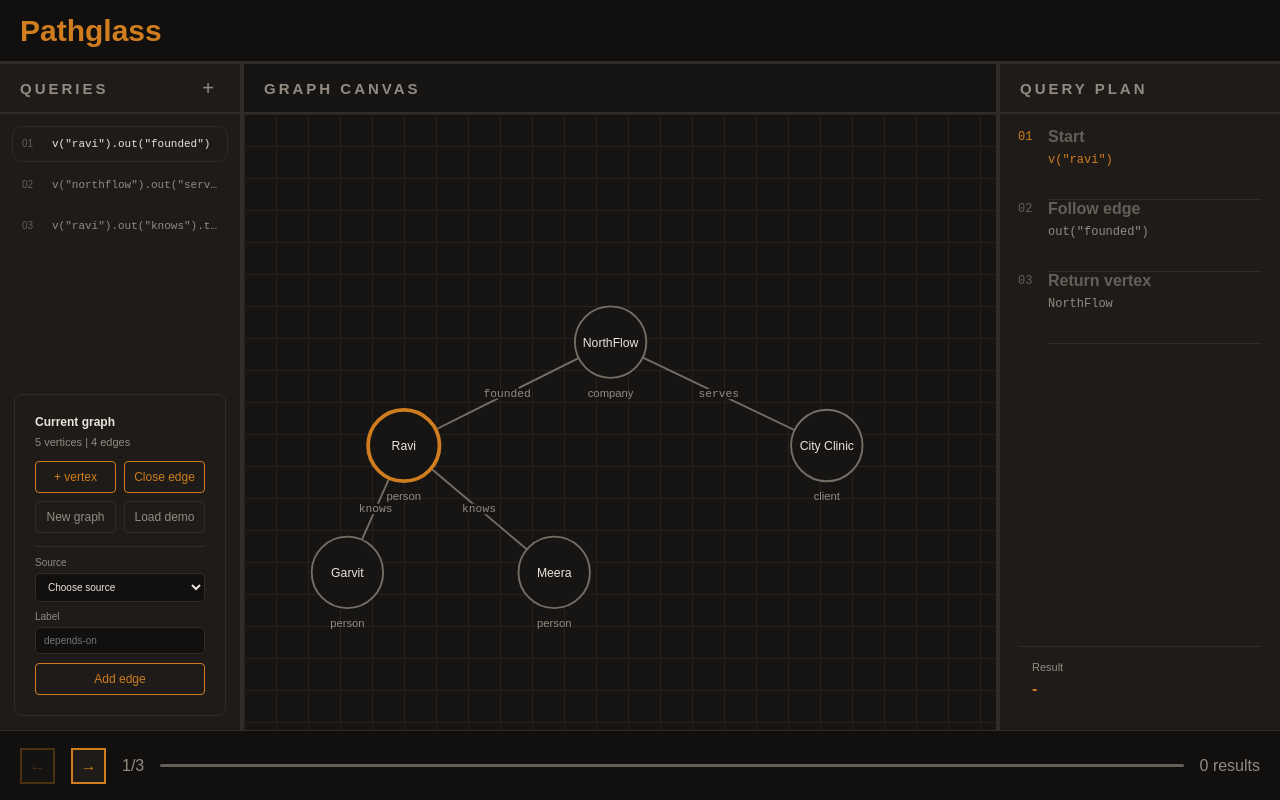
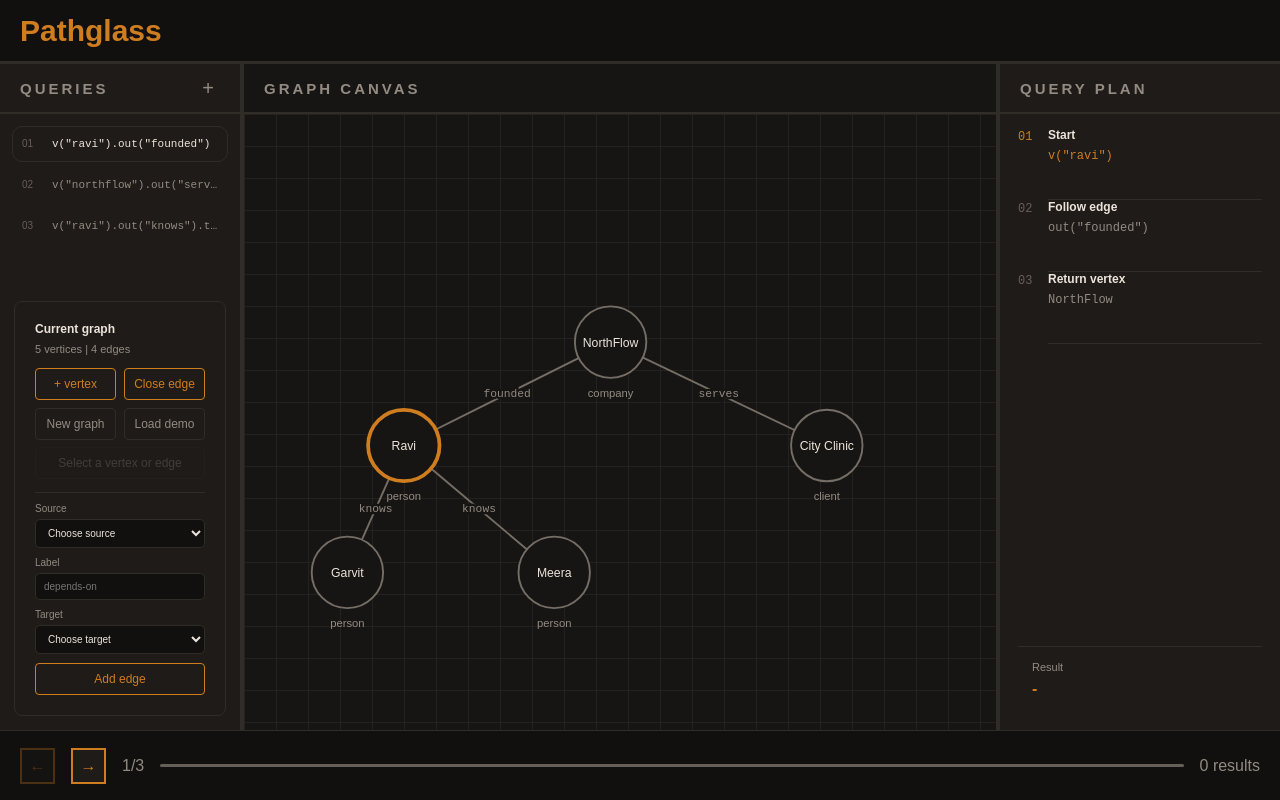
Before and after one commit to ravisharma-09/Pathglass, a React (Vite) app in the folder app/: page / in a window 1280 px wide. Both pictures are taken after a click on the button "+ edge". Built offline with nearby package versions, Linux system fonts and the light colour scheme.

Commit message:
added graph item deletion

```diff
--- a/app/src/App.css
+++ b/app/src/App.css
@@ -41,6 +41,10 @@ main > header{
   text-transform: uppercase;
 
 
+}
+.from-error{
+  color:var(--orange);
+  font-size: 12px;
 }
 
 .workspace .graph {
@@ -233,7 +237,7 @@ main > footer button:hover{
   color: var(--muted);
   font-size: 12px;
 }
-.workspace >aside :last-child li strong {
+.workspace > aside:last-child li strong {
   color: var(--text);
   font-size: 12px;
 }
@@ -339,3 +343,37 @@ main > footer button:disabled{
   background: transparent;
   cursor: pointer;
 }
+.delete-item{
+  width: 100%;
+  padding: 8px;
+  border: 1px solid var(--border);
+  border-radius: 4px;
+  color: var(--muted);
+  background: transparent;
+  cursor: pointer;
+}
+.delete-item:not(:disabled){
+border-color: var(--orange);
+color: var(--orange);
+}
+.delete-item:disabled{
+  cursor: not-allowed;
+  opacity: 0.3;
+}
+.graph g{
+  cursor: pointer;
+}
+
+.graph .selected-node circle {
+  stroke: var(--orange);
+  stroke-dasharray: 4 4;
+}
+
+.graph .selected-edge line {
+  stroke: var(--text) ;
+  stroke-width: 4 ;
+
+}
+.graph .selected-edge .edge-name {
+  fill: var(--text);
+}
--- a/app/src/App.tsx
+++ b/app/src/App.tsx
@@ -17,7 +17,16 @@ type PlanStep = {
   code: string ;
 
 };
-
+type SelectedGraphItem =
+   | {
+    kind: "node" ;
+    id: string ;
+   }
+    | {
+    kind: "edge" ;
+    key: string ;
+   }
+   | null ;
 const savedQueries: SavedQuery[] = [
   {
     text: 'v("ravi").out("founded")',
@@ -54,7 +63,9 @@ function getNodePosition(index: number){
 }
 
 
+
 function App() {
+  const [selectedItem, setSelectedItem] = useState<SelectedGraphItem>(null) ;
 
   const [showEdgeForm ,setShowEdgeForm] = useState(false);
   const [edgeDraft, setEdgeDraft] = useState({
@@ -122,13 +133,54 @@ function App() {
     setStep(0);
 
   }
+  function deleteSelectedItem(){
+  if(!selectedItem){
+    return ;
+  }
+  if(selectedItem.kind === "node"){
+    setNodes((current) =>
+      current.filter((node) => node.id !== selectedItem.id)
+    );
+    setEdges((current) =>
+      current.filter(
+        (edge) =>
+          edge.from !== selectedItem.id && edge.to !== selectedItem.id
+      ),
+    );
+  }
+  if(selectedItem.kind === "edge"){
+    setEdges((current) =>
+      current.filter((edge)=>{
+        const edgeKey = `${edge.from}|${edge.label}|${edge.to}`;
+        return edgeKey !== selectedItem.key ;
+      }),
+    );
+  }
+  setSelectedItem(null);
+  setEdgeDraft({
+    from:"",
+    to:"",
+    label:"",
+  });
+  setEdgeError("");
+  setStep(0);
+
+}
   function startNewGraph(){
     setNodes([]) ;
     setEdges([]);
     setStep(0) ;
+    setSelectedItem(null) ;
+
     setShowVertexForm(true) ;
+    setShowEdgeForm(false);
+
+    setVertexDraft({
+      id:"",
+      name:"",
+      type:"",
+    });
     setVertexError("");
-    setShowEdgeForm(false);
     setEdgeDraft({
       from:"",
       to:"",
@@ -141,7 +193,22 @@ function App() {
     setEdges(demoEdges.map((edge) => ({...edge})));
     setQueryIndex(0) ;
     setStep(0);
+    setSelectedItem(null);
+
     setShowVertexForm(false);
+    setShowEdgeForm(false);
+
+    setVertexDraft({
+      id:"",
+      name:"",
+      type:"",
+    });
+    setVertexError("");
+    setEdgeDraft({
+      from:"",
+      to:"",
+      label:"",
+    });
     setVertexError("");
 
   }
@@ -297,6 +364,14 @@ edge.label === label ,
                   Load demo
                  </button>
           </div>
+          <button
+          className = "delete-item"
+          type="button"
+          disabled={!selectedItem}
+          onClick={deleteSelectedItem}
+          >
+            {!selectedItem ? "Select a vertex or edge": selectedItem.kind === "node" ? "Delete vertex" : "Delete edge"}
+          </button>
           {showVertexform && (
             <form className="vertex-form" onSubmit={addVertex}>
               <label>
@@ -380,6 +455,25 @@ edge.label === label ,
 
                   />
                   </label>
+                  <label>
+                    Target
+                    <select
+                    value={edgeDraft.to}
+                    onChange={(event) =>
+                      setEdgeDraft({
+                        ...edgeDraft,
+                        to:event.target.value,
+                      })
+                    }
+                    >
+                      <option value="">Choose target</option>
+                      {nodes.map((node) => (
+                        <option key={node.id} value={node.id}>
+                          {node.name}
+                        </option>
+                      ))}
+                    </select>
+                  </label>
                   {edgeError &&(
                     <small className="form-error">{edgeError}</small>
                   )}
@@ -398,6 +492,14 @@ edge.label === label ,
           startNode={query.start}
           activeEdge={query.edge}
           resultNodes={query.results}
+          selectedNode ={
+            selectedItem?.kind === "node" ? selectedItem.id : null
+          }
+          selectedEdge = {
+            selectedItem?.kind === "edge" ? selectedItem.key : null
+          }
+          onSelectNode = {(id) => setSelectedItem({kind:"node", id})}
+          onSelectEdge = {(key) => setSelectedItem({kind:"edge", key}) }
           />
         </section>
         <aside>
--- a/app/src/GraphCanvas.tsx
+++ b/app/src/GraphCanvas.tsx
@@ -7,6 +7,10 @@ type GraphCanvasProps ={
     startNode: string ;
     activeEdge:string ;
     resultNodes: string[] ;
+    selectedNode: string | null ;
+    selectedEdge: string | null ;
+    onSelectNode: (id:string) => void ;
+    onSelectEdge: (key:string) => void ;
 };
 
 export type ReplayStage = "start" | "edge" | "take" | "result" ;
@@ -18,6 +22,10 @@ function GraphCanvas({
     startNode ,
     activeEdge,
     resultNodes,
+    selectedNode,
+    selectedEdge,
+    onSelectNode,
+    onSelectEdge,
 }:GraphCanvasProps) {
     const activeNodes = activeStage === "start" ? [startNode] : activeStage === "result" ? resultNodes :[] ;
     return (
@@ -41,11 +49,19 @@ function GraphCanvas({
                 const middleY = (start.y + end.y) / 2 ;
                 const isActive =
                 edge.label === activeEdge && activeStage === "edge";
+                const edgeKey = `${edge.from}|${edge.label}|${edge.to}` ;
+                const edgeClass = [
+                    isActive ? "active-edge" : "",
+                    edgeKey === selectedEdge ? "selected-edge" : "",
+                ]
+                .filter(Boolean)
+                .join(" ");
 
                 return (
                     <g
-                        className={isActive ? "active-edge":undefined}
-                        key={`${edge.from}-${edge.label}-${edge.to}`}
+                        className={edgeClass}
+                        key={edgeKey}
+                        onClick={() => onSelectEdge(edgeKey)}
                     >
                         <line
                             x1={start.x}
@@ -64,14 +80,21 @@ function GraphCanvas({
                             {edge.label}
                         </text>
                     </g>
-
                 );
             })}
-            {nodes.map((node) => (
-                <g
-                    className={ activeNodes.includes(node.id) ? "active-node" : undefined}
-                    key={node.id}
+            {nodes.map((node) => {
+
+                const nodeClass = [
+                    activeNodes.includes(node.id) ? "active-node" : "",
+                    node.id === selectedNode ? "selected-node" : "",
+                ]
+                .filter(Boolean)
+                .join(" ");
+                return (
+                    <g  key={node.id}
+                        className={nodeClass}
                         transform={`translate(${node.x} ${node.y})`}
+                        onClick={() => onSelectNode(node.id)}
                     >
                         <circle r="38" />
                         <text y="5">{node.name}</text>
@@ -79,7 +102,8 @@ function GraphCanvas({
                             {node.type}
                         </text>
                     </g>
-            ))}
+                );
+            })}
         </svg>
     );
 }
```
Lines whose indentation alone changed are shown as unchanged.
